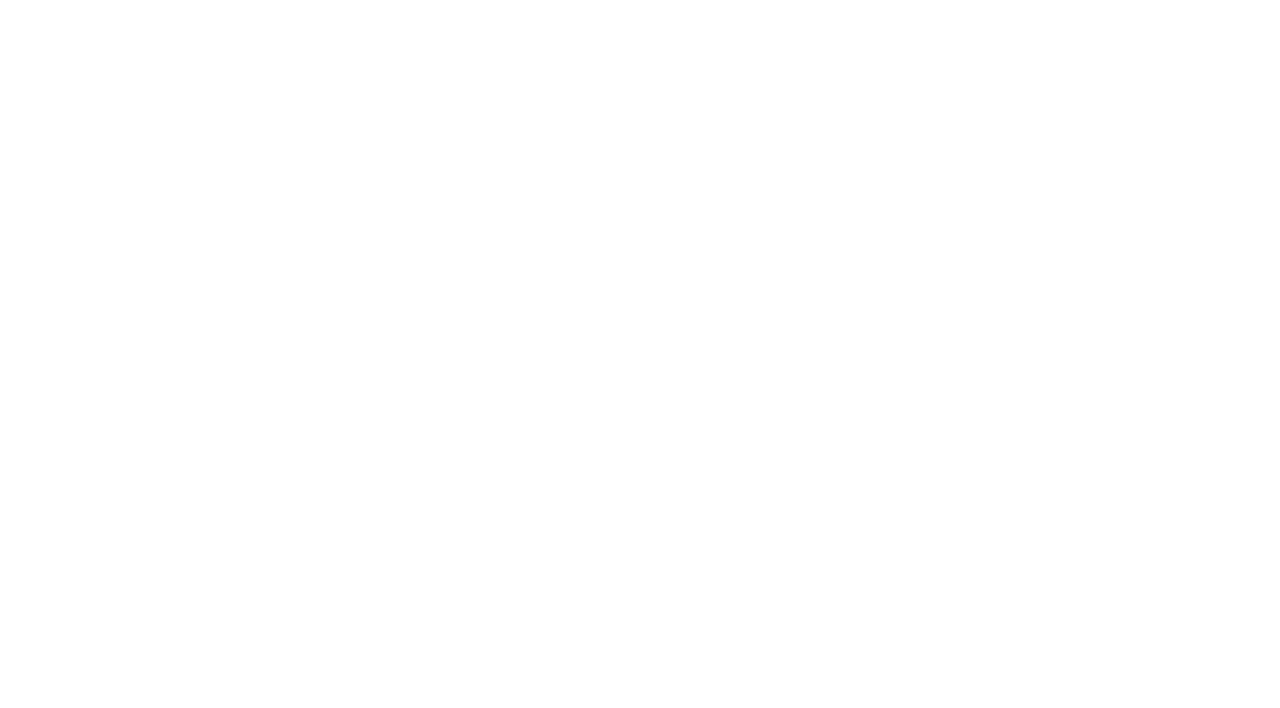
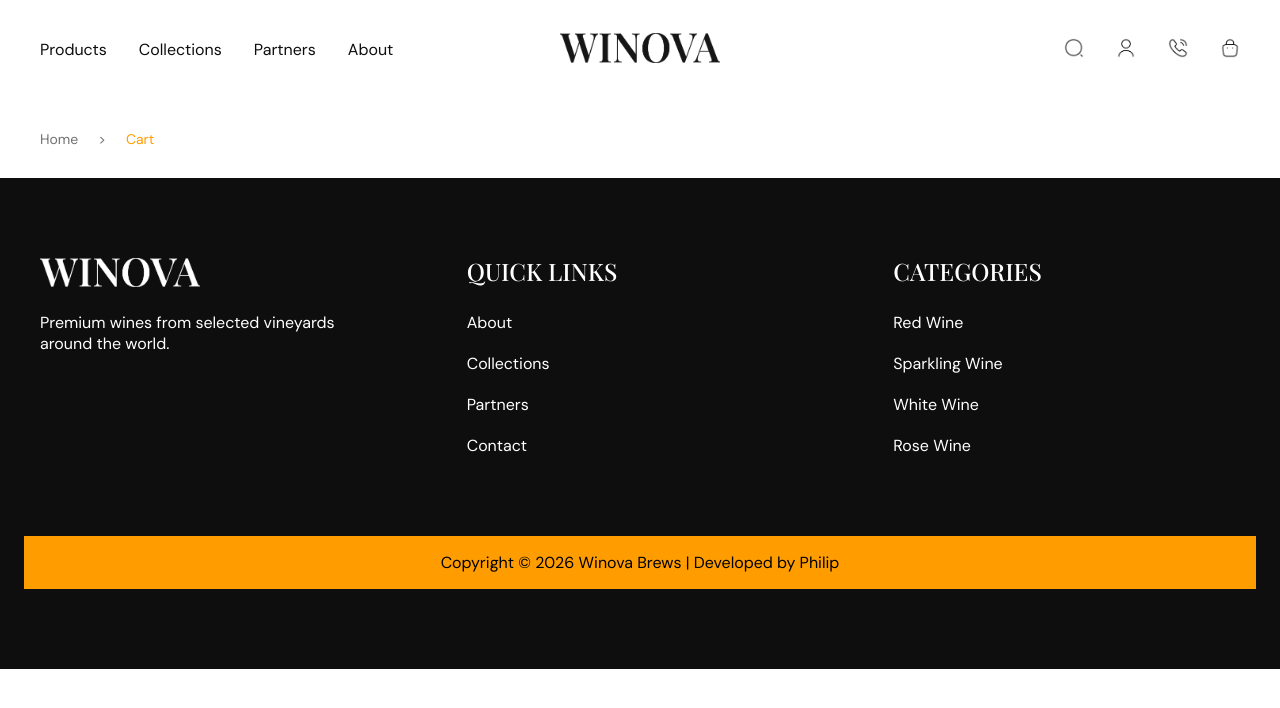
Before and after one commit to Babbler01/Winova, a plain HTML site: page cart.html in a window 1280 px wide. Drawn offline with nearby package versions, Linux system fonts and the light colour scheme; a web font is replaced by a local one.

```diff
--- a/cart.html
+++ b/cart.html
@@ -0,0 +1,120 @@
+<!DOCTYPE html>
+<html lang="en">
+<head>
+    <meta charset="UTF-8">
+    <meta name="viewport" content="width=device-width, initial-scale=1.0">
+    <link rel="stylesheet" href="css/style.css">
+    <link rel="stylesheet" href="css/store.css">
+    <title>Cart | Winora Brewery</title>
+</head>
+<body>
+
+    <!-- Header -->
+    <header>
+
+        <div class="layout horizontal">
+
+            <!-- navigation -->
+            <nav>
+                <a href="products.html">Products</a>
+                <a href="collection.html">Collections</a>
+                <a href="partners.html">Partners</a>
+                <a href="about.html">About</a>
+            </nav>
+
+            <!-- logo -->
+            <div class="logo">
+                <a href="index.html">
+                    <img src="img/site/winova-b.png" alt="Winora">
+                </a>
+            </div>
+
+            <!-- icons -->
+            <div class="side-nav">
+                <a href="search.html">
+                    <img src="img/site/search.png" alt="search">
+                </a>
+
+                <a href="account.html">
+                    <img src="img/site/user.png" alt="phone">
+                </a>
+
+                <a href="contact.html">
+                    <img src="img/site/call.png" alt="phone">
+                </a>
+
+                <a href="cart.html">
+                    <img src="img/site/cart.png" alt="cart">
+                </a>
+            </div>
+
+        </div>
+
+    </header>
+
+    <main>
+
+        <div class="bread layout horizontal">
+            <a href="index.html" class="anch">Home</a>
+            <p class="angle">></p>
+            <p class="base">Cart</p>
+        </div>
+
+
+
+
+
+    </main>
+
+    <footer>
+
+        <div class="horizontal layout">
+            <div class="foot-grid">
+                <div class="foot">
+                    <a href="index.html">
+                        <img src="img/site/winova-w.png" alt="White Logo">
+                    </a>
+                    <p>Premium wines from selected vineyards around the world.</p>
+                </div>
+
+                <div class="foot">
+                    <h6>Quick Links</h6>
+                    <div class="nav">
+                        <a href="about.html">About</a>
+                        <a href="collection.html">Collections</a>
+                        <a href="partners.html">Partners</a>
+                        <a href="contact.html">Contact</a>
+                    </div>
+                </div>
+
+                <div class="foot">
+                    <h6>Categories</h6>
+                    <div class="nav">
+                        <a href="products.html?category=Red%20Wine">Red Wine</a>
+                        <a href="products.html?category=Sparkling%20Wine">Sparkling Wine</a>
+                        <a href="products.html?category=White%20Wine">White Wine</a>
+                        <a href="products.html?category=Rosé">Rose Wine</a>
+                    </div>
+                </div>
+
+
+            </div>
+
+
+        </div>
+
+        <div class="horizontal layout copyright">
+
+            <p>Copyright © 2026 Winova Brews | Developed by Philip</p>
+
+        </div>
+
+    </footer>
+
+
+    <!-- Scripts -->
+    <!-- <script src="js/products.js"></script>
+    <script src="js/app.js"></script> -->
+
+</body>
+</html>
```
Also changed, not shown: checkout.html (+120 -0 lines), contact.html (+120 -0 lines), partners.html (+46 -1 lines).
